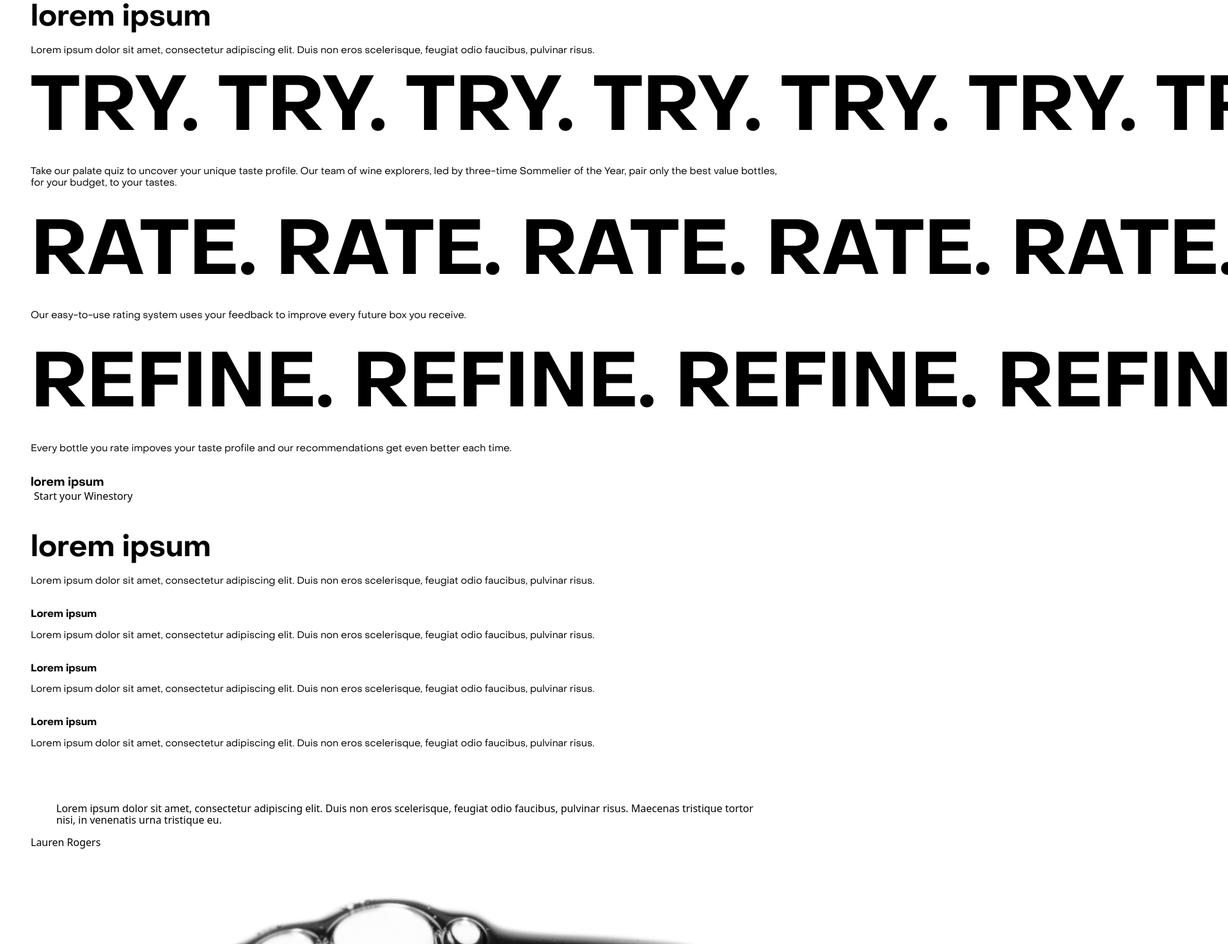
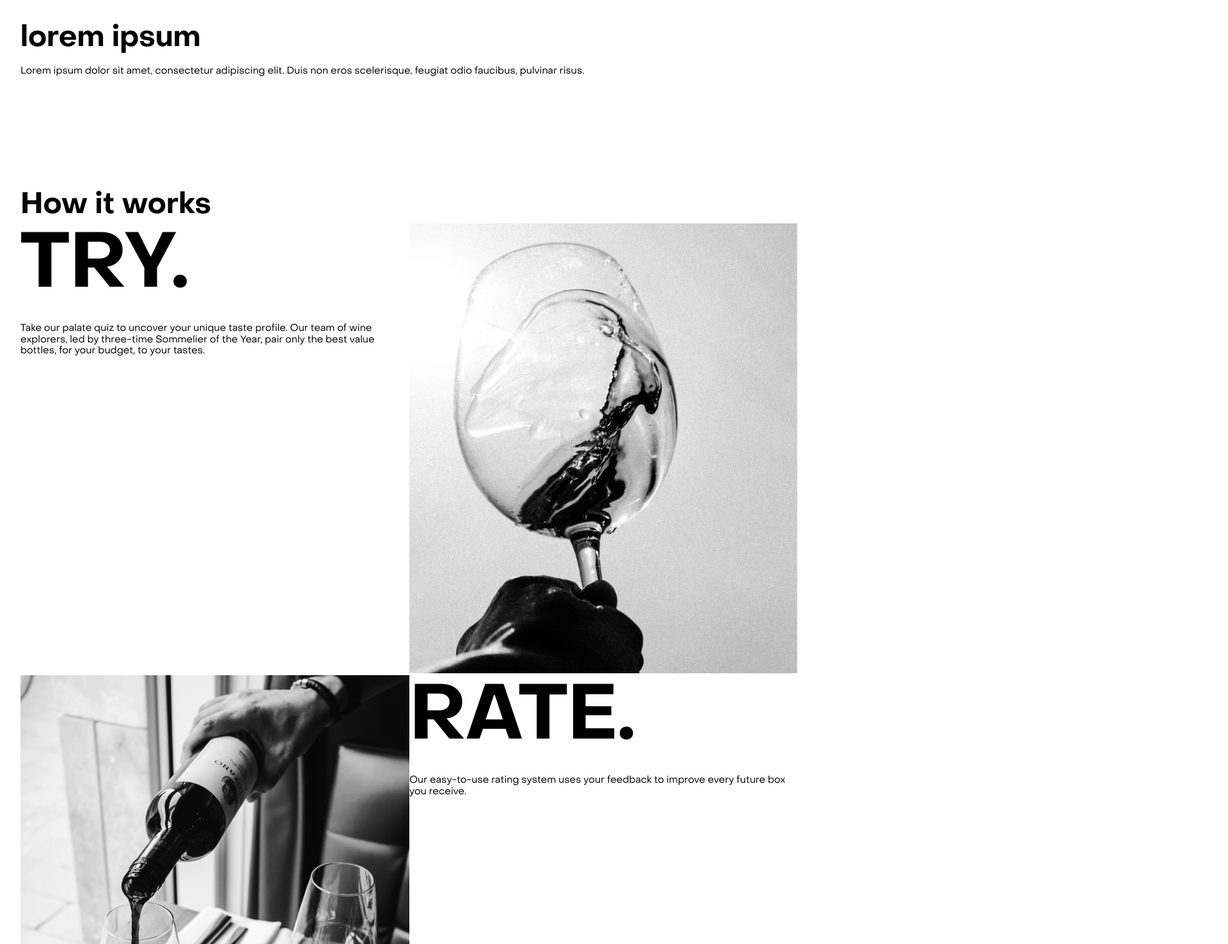
Before and after one commit to Bryndis-vefari/Winestory, a website: page index.html in a window 1280 px wide. Shown: the part 845-2320 px from the top of the page at 64% size, 1920 px wide, since content can reach past the window. Drawn offline with nearby package versions, Linux system fonts and the light colour scheme; files whose address does not match are found by name.

Commit message:
Update styles and configure html setup for sections. Other minor footer and base styles. Add images.

```diff
--- a/index.html
+++ b/index.html
@@ -39,118 +39,76 @@
 			</ul>
 		</div>
 	</header>
+
 	<main>
+
 		<section class="hero">
-			<div class="hero__text">
-				<h1>wine.</h1>
-			</div>
+				<h1><span>Tailor your taste in </span>wine.</h1>
 		</section>
-		<section class="container">
-			<div class="headline-block">
-				<h2>lorem ipsum</h2>
-				<p>Lorem ipsum dolor sit amet, consectetur adipiscing elit. Duis non eros scelerisque, feugiat odio faucibus,
-					pulvinar risus.</p>
-			</div>
 
-			<div class="article-block">
-				<article class="article-block__item">
-					<div class="article-block__text">
+		<div class="page-wrap">
+
+			<section class="headline-block container">
+					<h2>lorem ipsum</h2>
+					<p>Lorem ipsum dolor sit amet, consectetur adipiscing elit. Duis non eros scelerisque, feugiat odio faucibus,
+						pulvinar risus.</p>
+			</section>
+
+			<section class="article-blocks container">
+				<h2>How it works</h2>
+
+				<article class="article-blocks__item">
+					<div class="article-blocks__item__text">
 						<div class="marquee">
 							<div class="marquee__inner">
-								<h3>Try. Try. Try. Try. Try. Try. Try. Try. </h3>
-								<h3>Try. Try. Try. Try. Try. Try. Try. Try. </h3>
+								<h3>Try.</h3>
 							</div>
 						</div>
-
 						<p>Take our palate quiz to uncover your unique taste profile. Our team of wine explorers, led by three-time
 							Sommelier of
 							the Year, pair only the best value bottles, for your budget, to your tastes.</p>
 					</div>
-					<div class="article-block__img">
-						<img src="#" alt="">
+					<div class="article-blocks__item__img">
+						<img src="/assets/images/wine-glass-swirl.jpg" alt="A glass of wine being swirled">
 					</div>
 				</article>
 
-				<article class="article-block__item reverse">
-					<div class="article-block__text">
+				<article class="article-blocks__item reverse">
+					<div class="article-blocks__item__text">
 						<div class="marquee">
 							<div class="marquee__inner">
-								<h3>Rate. Rate. Rate. Rate. Rate. Rate. Rate. </h3>
-								<h3>Rate. Rate. Rate. Rate. Rate. Rate. Rate. </h3>
+								<h3>Rate.</h3>
 							</div>
 						</div>
 						<p>Our easy-to-use rating system uses your feedback to improve every future box you receive.</p>
 					</div>
-					<div class="article-block__img">
-						<img src="#" alt="">
+					<div class="article-blocks__item__img">
+						<img src="/assets/images/pouring-wine.jpg" alt="Wine being poured into a glass">
 					</div>
 				</article>
 
-				<article class="article-block__item">
-					<div class="article-block__text">
+				<article class="article-blocks__item">
+					<div class="article-blocks__item__text">
 						<div class="marquee">
 							<div class="marquee__inner">
-								<h3>Refine. Refine. Refine. Refine. Refine. Refine. </h3>
-								<h3>Refine. Refine. Refine. Refine. Refine. Refine. </h3>
+								<h3>Refine.</h3>
 							</div>
 						</div>
 						<p>Every bottle you rate impoves your taste profile and our recommendations get even better each time.</p>
 					</div>
-					<div class="article-block__img">
-						<img src="#" alt="">
+					<div class="article-blocks__item__img">
+						<img src="/assets/images/wine-glasses.jpg" alt="A collection of wine glasses with variations of wine">
 					</div>
 				</article>
-			</div>
+			</section>
 
-			<div class="cta-block">
+			<section class="cta-block container">
 				<h3>lorem ipsum</h3>
 				<a href="#">Start your Winestory</a>
-			</div>
-		</section>
+			</section>
 
-		<section class="container">
-			<div class="headline-block">
-				<h2>lorem ipsum</h2>
-				<p>Lorem ipsum dolor sit amet, consectetur adipiscing elit. Duis non eros scelerisque, feugiat odio faucibus,
-					pulvinar risus.</p>
-			</div>
+		</div>
 
-			<div class="card-block">
-				<article class="card-block__item">
-					<img src="#" alt="">
-					<h4>Lorem ipsum</h4>
-					<p>Lorem ipsum dolor sit amet, consectetur adipiscing elit. Duis non eros scelerisque, feugiat odio faucibus,
-						pulvinar risus.</p>
-				</article>
-
-				<article class="card-block__item">
-					<img src="#" alt="">
-					<h4>Lorem ipsum</h4>
-					<p>Lorem ipsum dolor sit amet, consectetur adipiscing elit. Duis non eros scelerisque, feugiat odio faucibus,
-						pulvinar risus.</p>
-				</article>
-
-				<article class="card-block__item">
-					<img src="#" alt="">
-					<h4>Lorem ipsum</h4>
-					<p>Lorem ipsum dolor sit amet, consectetur adipiscing elit. Duis non eros scelerisque, feugiat odio faucibus,
-						pulvinar risus.</p>
-				</article>
-			</div>
-		</section>
-
-		<section class="container">
-			<article class="testimonial-block">
-				<div class="testimonial-block__img">
-					<img src="" alt="">
-				</div>
-				<div class="testimonial-block__img">
-					<blockquote>Lorem ipsum dolor sit amet, consectetur adipiscing elit. Duis non eros scelerisque, feugiat odio
-						faucibus, pulvinar risus. Maecenas tristique tortor nisi, in venenatis urna tristique eu.</blockquote>
-					<figcaption>Lauren Rogers</figcaption>
-				</div>
-			</article>
-		</section>
 	</main>
 	<footer class="footer">
 		<div class="footer__left">
--- a/sass/base/base.scss
+++ b/sass/base/base.scss
@@ -3,7 +3,7 @@
 /** BASE STYLES **/
 html {
   width: 100vw;
-  max-width: 100vw;
+  max-width: 100;
   height: 100%;
   min-height: 100vh;
   font-size: 16px;
@@ -11,6 +11,10 @@ html {
 }
 
 body {
+  width: 100%;
+}
+
+.page-wrap {
   width: 100%;
   max-width: 1920px;
   margin: 0 auto;
--- a/sass/base/fonts.scss
+++ b/sass/base/fonts.scss
@@ -1,4 +1,5 @@
 /* FONTS */
+
 @font-face {
   font-family: "ObjectSans-Thin";
   src: url("/assets/fonts/object-sans/ObjectSans-Thin.eot");
--- a/sass/components/sections.scss
+++ b/sass/components/sections.scss
@@ -1,13 +1,11 @@
 /* SECTIONS */
-section {
+.hero {
   position: relative;
-
-  &.container {
-    margin: 3rem;
-  }
-
-  &.hero {
+  display: flex;
+  justify-content: flex-end;
+  align-items: flex-end;
   height: 100vh;
+  width: 100%;
   background-image: url("/assets/images/hero_image.jpg");
   background-color: #cccccc;
   background-position: center;
@@ -15,10 +13,49 @@ section {
   background-size: cover;
 
   h1 {
+    text-align: right;
+    line-height: 0.5;
+
+    span {
       position: absolute;
-      bottom: 0;
-      right: 0;
-      line-height: 0.5;
+      top: 50%;
+      left: 10%;
+      font-size: 80px;
+      font-family: "ObjectSans-Regular";
+    }
+  }
+}
+
+.container {
+  padding: 5rem 2rem;
+}
+
+.headline-block {
+}
+
+.article-blocks {
+  display: flex;
+  flex-direction: column;
+
+  &__item {
+    display: flex;
+    flex-wrap: nowrap;
+
+    &__text {
+      width: 50%;
+    }
+    &__img {
+      width: 50%;
+    }
+
+    &.reverse {
+      .article-blocks__item__img {
+        order: 1;
+      }
+      .article-blocks__item__text {
+        order: 2;
+      }
+    }
   }
 }
 
@@ -39,7 +76,6 @@ section {
     transition: all 0.2s ease;
   }
 }
-}
 
 @keyframes marquee {
   0% {
--- a/sass/layout/footer.scss
+++ b/sass/layout/footer.scss
@@ -25,6 +25,9 @@
 
   &__left {
     justify-content: flex-end;
+    .logo a {
+      padding: 0;
+    }
   }
 
   &__right {
```
Also changed, not shown: assets/images/pouring-wine.jpg (added), assets/images/wine-glass-swirl.jpg (added), assets/images/wine-glasses.jpg (added), css/style.css, 1 other file. Lines whose indentation alone changed are shown as unchanged.
